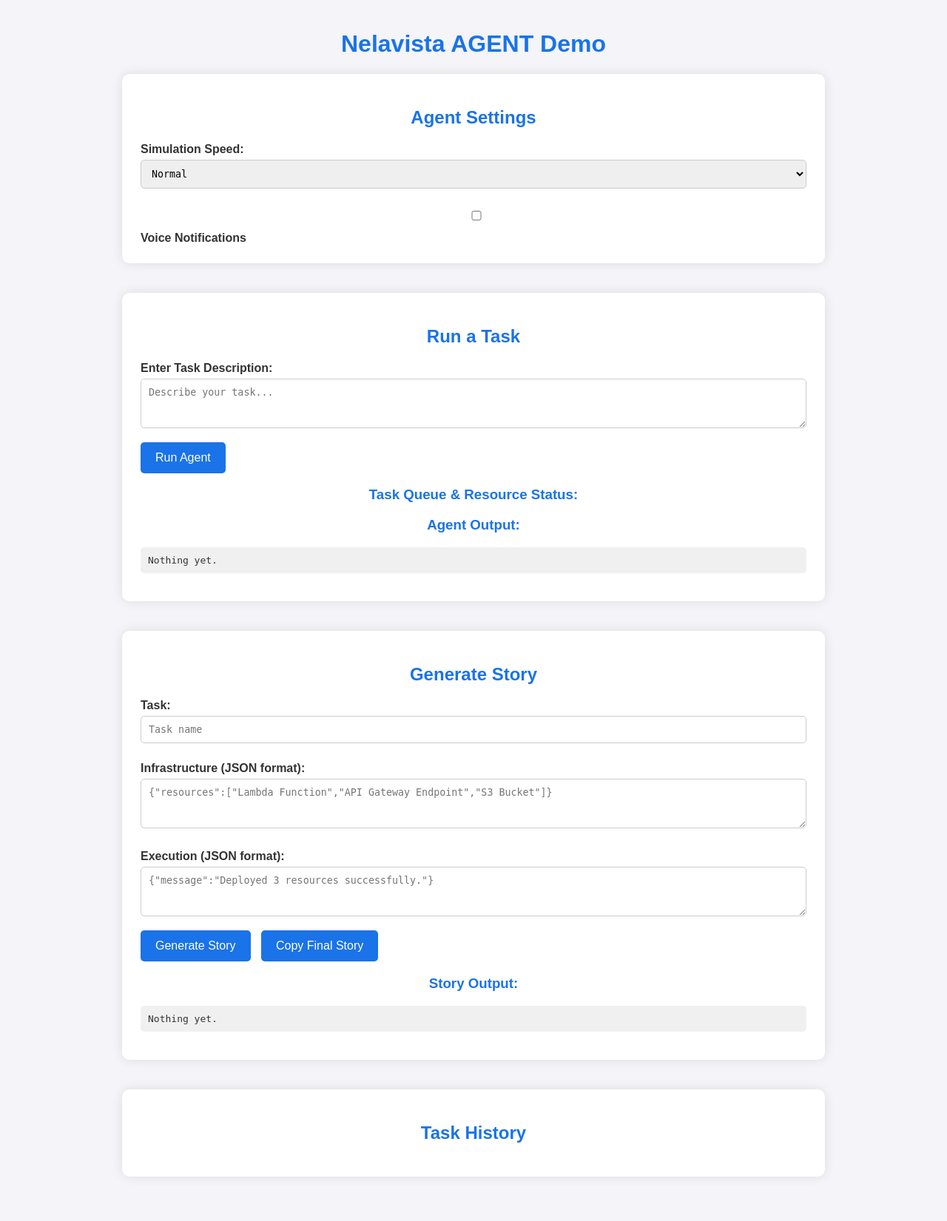
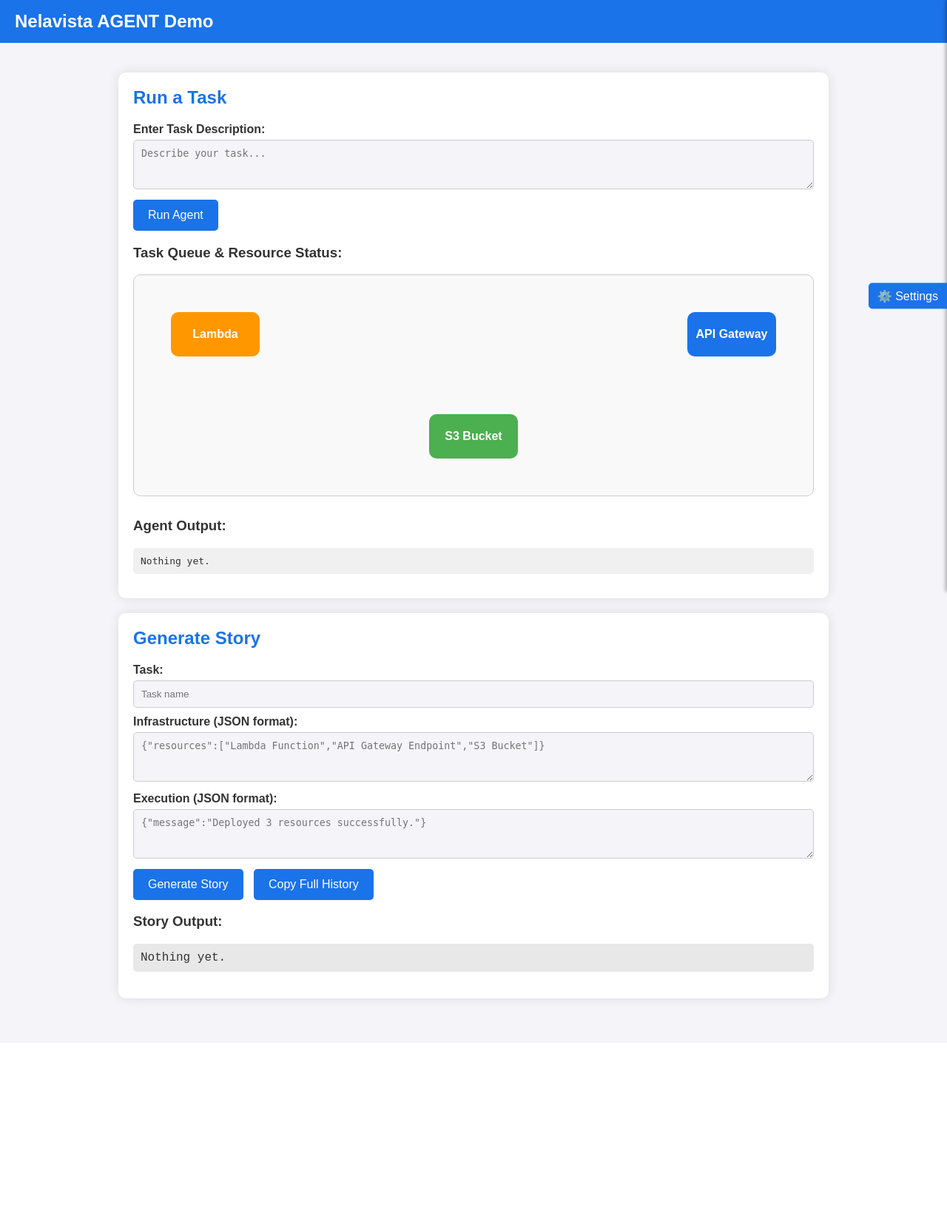
Before and after one commit to ABDULAFEEZ12/Nelavista-Agent, a FastAPI app: page / in a window 1280 px wide. Shown: the whole page at 74% size. After the commit the page ends 1361 px from the top, so only its background shows below. Run offline with FastAPI, Linux system fonts and the light colour scheme.

Commit message:
Update index.html

```diff
--- a/templates/index.html
+++ b/templates/index.html
@@ -5,135 +5,96 @@
 <meta name="viewport" content="width=device-width, initial-scale=1.0">
 <title>Nelavista AGENT Demo</title>
 <style>
-        body {
-            font-family: Arial, sans-serif;
-            background-color: #f4f4f9;
-            color: #333;
-            padding: 20px;
-            margin: 0;
+    :root {
+        --primary-color: #1a73e8;
+        --background-color: #f4f4f9;
+        --text-color: #333;
+        --card-bg: #fff;
+        --success-color: #4caf50;
+        --fail-color: #f44336;
+        --warning-color: #ff9800;
     }
-        h1, h2, h3 {
-            text-align: center;
-            color: #1a73e8;
-        }
-        .container {
-            max-width: 900px;
-            margin: 0 auto 40px auto;
-            background: #fff;
-            padding: 25px;
-            border-radius: 10px;
-            box-shadow: 0 0 15px rgba(0,0,0,0.1);
-        }
-        label {
-            font-weight: bold;
-            display: block;
-            margin-top: 10px;
-        }
-        input, textarea, select {
-            width: 100%;
-            padding: 10px;
-            margin-top: 5px;
-            margin-bottom: 15px;
-            border-radius: 5px;
-            border: 1px solid #ccc;
-            box-sizing: border-box;
-            font-family: monospace;
-        }
-        button {
-            background-color: #1a73e8;
-            color: #fff;
-            border: none;
-            padding: 12px 20px;
-            border-radius: 5px;
-            cursor: pointer;
-            font-size: 16px;
-            margin-right: 10px;
-        }
-        button:hover {
-            background-color: #1666c1;
-        }
-        pre {
-            background: #f0f0f0;
-            padding: 10px;
-            border-radius: 5px;
-            overflow-x: auto;
-            max-height: 300px;
-        }
-        .task-card {
-            background: #eef5ff;
-            margin: 10px 0;
-            padding: 15px;
-            border-radius: 8px;
-            border-left: 5px solid #1a73e8;
-            animation: fadeIn 0.5s ease;
-        }
-        .task-card.success { border-left-color: #28a745; }
-        .task-card.failed { border-left-color: #dc3545; }
-        .resource-status {
-            display: inline-block;
-            padding: 3px 8px;
-            margin: 2px;
-            border-radius: 4px;
-            color: #fff;
-            font-size: 12px;
-        }
-        .resource-pending { background-color: #ffc107; }
-        .resource-success { background-color: #28a745; }
-        .resource-failed { background-color: #dc3545; }
+    * { box-sizing: border-box; }
+    body { font-family: Arial, sans-serif; background-color: var(--background-color); color: var(--text-color); margin:0; }
+    header { display:flex; justify-content:space-between; align-items:center; padding:15px 20px; background-color: var(--primary-color); color:#fff;}
+    header h1 { margin:0; font-size:24px; }
+    .container { max-width: 1000px; margin: 20px auto; padding: 20px;}
+    .card { background: var(--card-bg); padding:20px; border-radius:10px; margin-bottom:20px; box-shadow: 0 0 15px rgba(0,0,0,0.1);}
+    h2 { color: var(--primary-color); margin-top:0;}
+    label { font-weight:bold;}
+    input, textarea { width:100%; padding:10px; margin-top:5px; margin-bottom:10px; border-radius:5px; border:1px solid #ccc; background-color: var(--background-color); color: var(--text-color);}
+    button { background-color: var(--primary-color); color:#fff; border:none; padding:12px 20px; border-radius:5px; cursor:pointer; font-size:16px; margin-right:10px;}
+    button:hover { background-color: #1666c1; }
+    pre { background: #f0f0f0; padding:10px; border-radius:5px; overflow-x:auto; max-height:300px;}
+    .resource-status { display:flex; gap:10px; flex-wrap:wrap; margin-top:10px;}
+    .resource { padding:5px 10px; border-radius:5px; color:#fff; font-weight:bold; animation: deployAnimation 0.5s ease forwards;}
+    .success { background-color: var(--success-color); }
+    .fail { background-color: var(--fail-color); }
+    .pending { background-color: var(--warning-color); }
+    @keyframes deployAnimation { 0%{transform: translateY(-20px); opacity:0;} 100%{transform: translateY(0); opacity:1;} }
 
-        .confetti {
-            position: fixed;
-            width: 10px;
-            height: 10px;
-            background: #ff0;
-            animation: fall 3s linear infinite;
-            opacity: 0.8;
-        }
+    /* Sidebar */
+    .sidebar { position:fixed; top:0; right:-250px; width:250px; height:100%; background: var(--card-bg); box-shadow:-2px 0 5px rgba(0,0,0,0.3); padding:20px; transition:right 0.3s; z-index:100;}
+    .sidebar.open { right:0; }
+    .sidebar h3 { margin-top:0; color: var(--primary-color);}
+    .sidebar-toggle { position:fixed; top:50%; right:0; transform:translateY(-50%); background:var(--primary-color); color:#fff; padding:8px 12px; border-radius:5px 0 0 5px; cursor:pointer; z-index:101; }
 
-        @keyframes fadeIn {
-            from { opacity: 0; transform: translateY(-10px); }
-            to { opacity: 1; transform: translateY(0); }
-        }
-        @keyframes fall {
-            0% { transform: translateY(-10px) rotate(0deg); }
-            100% { transform: translateY(100vh) rotate(360deg); }
-        }
+    /* Story */
+    .story-output { white-space: pre-wrap; font-family: "Courier New", Courier, monospace; background: #e8e8e8; padding:10px; border-radius:5px; max-height:300px; overflow-y:auto; animation:typewriter 1s steps(40) forwards;}
+    @keyframes typewriter { from{width:0;} to{width:100%;} }
 
-        /* Mobile-friendly adjustments */
-        @media(max-width: 700px) {
-            .container { padding: 15px; }
-            button { width: 100%; margin-bottom: 10px; }
-        }
+    /* Interactive Diagram */
+    #diagram { width:100%; height:300px; border:1px solid #ccc; margin-top:15px; border-radius:10px; background: #f9f9f9; position:relative; overflow:hidden;}
+    .node { position:absolute; width:120px; height:60px; border-radius:10px; display:flex; align-items:center; justify-content:center; font-weight:bold; color:#fff; transition: all 0.3s; }
+    .lambda { background: #ff9800; top: 50px; left: 50px; }
+    .api { background: #1a73e8; top: 50px; right: 50px; }
+    .s3 { background: #4caf50; bottom: 50px; left: calc(50% - 60px); }
+
+    .task-queue { position:absolute; top:-50px; left:50%; transform:translateX(-50%); background: var(--primary-color); color:#fff; padding:5px 10px; border-radius:5px; animation: queueMove 1s linear forwards; }
+    @keyframes queueMove { 0%{ top:-50px; opacity:0;} 50%{ top:120px; opacity:1;} 100%{ top:50px; opacity:1;} }
+
+    /* Arrows */
+    .arrow { position:absolute; width:2px; background: var(--text-color); animation: drawArrow 0.5s forwards; }
+    @keyframes drawArrow { from{height:0;} to{height:100px;} }
+
+    /* Confetti burst */
+    .burst { position:absolute; width:10px; height:10px; border-radius:50%; background: var(--success-color); animation: burstAnim 0.6s ease forwards; }
+    @keyframes burstAnim { 0%{opacity:1; transform:scale(0);} 50%{transform:scale(1.5);} 100%{opacity:0; transform:scale(0);} }
+
+    @media(max-width:600px){ .container{ padding:10px;} .node {width:80px; height:50px; font-size:12px;} }
 </style>
 </head>
 <body>
+<header>
     <h1>Nelavista AGENT Demo</h1>
+</header>
+
+<div class="sidebar" id="sidebar">
+    <h3>Agent Settings</h3>
+    <label>Simulation Speed:</label>
+    <input type="range" id="speedRange" min="0.1" max="2" step="0.1" value="1">
+    <label><input type="checkbox" id="voiceNotify"> Voice Notifications</label>
+</div>
+<div class="sidebar-toggle" onclick="toggleSidebar()">⚙️ Settings</div>
 
 <div class="container">
-        <h2>Agent Settings</h2>
-        <label for="speed">Simulation Speed:</label>
-        <select id="speed">
-            <option value="fast">Fast</option>
-            <option value="normal" selected>Normal</option>
-            <option value="slow">Slow</option>
-        </select>
-        <label><input type="checkbox" id="voiceNotify"> Voice Notifications</label>
-    </div>
-
-    <div class="container">
+    <div class="card">
         <h2>Run a Task</h2>
         <label for="taskInput">Enter Task Description:</label>
         <textarea id="taskInput" rows="3" placeholder="Describe your task..."></textarea>
         <button onclick="runAgent()">Run Agent</button>
-
         <h3>Task Queue & Resource Status:</h3>
-        <div id="taskQueue"></div>
-
+        <div id="diagram">
+            <div class="node lambda">Lambda</div>
+            <div class="node api">API Gateway</div>
+            <div class="node s3">S3 Bucket</div>
+        </div>
+        <div class="resource-status" id="resourceStatus"></div>
         <h3>Agent Output:</h3>
         <pre id="agentOutput">Nothing yet.</pre>
     </div>
 
-    <div class="container">
+    <div class="card">
         <h2>Generate Story</h2>
         <label for="storyTaskInput">Task:</label>
         <input type="text" id="storyTaskInput" placeholder="Task name">
@@ -142,143 +103,106 @@
         <label for="storyExecutionInput">Execution (JSON format):</label>
         <textarea id="storyExecutionInput" rows="3" placeholder='{"message":"Deployed 3 resources successfully."}'></textarea>
         <button onclick="generateStory()">Generate Story</button>
-        <button onclick="copyStory()">Copy Final Story</button>
-
+        <button onclick="copyHistory()">Copy Full History</button>
         <h3>Story Output:</h3>
-        <pre id="storyOutput">Nothing yet.</pre>
+        <pre id="storyOutput" class="story-output">Nothing yet.</pre>
     </div>
-
-    <div class="container">
-        <h2>Task History</h2>
-        <div id="history"></div>
 </div>
 
 <script>
-        const taskQueueEl = document.getElementById("taskQueue");
-        const historyEl = document.getElementById("history");
+let history = [];
+
+function toggleSidebar() { document.getElementById('sidebar').classList.toggle('open'); }
 
 async function runAgent() {
-            const taskText = document.getElementById("taskInput").value;
-            if (!taskText) return alert("Please enter a task description.");
+    const task = document.getElementById("taskInput").value;
+    const speed = parseFloat(document.getElementById("speedRange").value);
+    const voiceNotify = document.getElementById("voiceNotify").checked;
+    const resourceDiv = document.getElementById("resourceStatus");
+    const diagram = document.getElementById("diagram");
+    resourceDiv.innerHTML = "";
 
-            const speed = document.getElementById("speed").value;
-            const voiceNotify = document.getElementById("voiceNotify").checked;
+    const resources = ["Lambda Function", "API Gateway Endpoint", "S3 Bucket"];
+    let executed_resources = [];
 
-            // Clear queue
-            taskQueueEl.innerHTML = "";
-            agentOutput.textContent = "Running...";
+    // Animate Task Queue
+    const queue = document.createElement("div");
+    queue.className = "task-queue";
+    queue.textContent = task;
+    diagram.appendChild(queue);
 
-            // Simulate resource execution
-            const resources = ["Lambda Function", "API Gateway Endpoint", "S3 Bucket"];
-            const executedResources = [];
-            for (let i = 0; i < resources.length; i++) {
-                const resName = resources[i];
-                const resEl = document.createElement("span");
-                resEl.textContent = resName;
-                resEl.className = "resource-status resource-pending";
-                taskQueueEl.appendChild(resEl);
-                await sleep(speed === "fast" ? 100 : speed === "normal" ? 300 : 600);
-                resEl.className = "resource-status resource-success";
-                executedResources.push(resName);
+    const lambda = diagram.querySelector(".lambda");
+    const api = diagram.querySelector(".api");
+    const s3 = diagram.querySelector(".s3");
+
+    function drawArrow(from, to) {
+        const arrow = document.createElement("div");
+        arrow.className = "arrow";
+        arrow.style.left = from.offsetLeft + from.offsetWidth/2 + "px";
+        arrow.style.top = from.offsetTop + from.offsetHeight + "px";
+        arrow.style.height = (to.offsetTop - from.offsetTop - from.offsetHeight) + "px";
+        diagram.appendChild(arrow);
+        setTimeout(()=>arrow.remove(), 1000);
     }
 
-            const message = `Deployed ${executedResources.length} resources successfully.`;
+    for(let i=0; i<resources.length; i++){
+        const res = resources[i];
+        const div = document.createElement("div");
+        div.textContent = res + " (Pending)";
+        div.classList.add("resource","pending");
+        resourceDiv.appendChild(div);
 
-            const result = {
-                task: taskText,
-                reasoning: `Analyzed task: '${taskText}' and created an execution plan.`,
-                infra_plan: {
-                    service: "Lambda + API Gateway",
-                    task_summary: `Scaffolded infrastructure for: ${taskText}`,
-                    resources
-                },
-                execution: {
-                    status: "success",
-                    executed_resources: executedResources,
-                    message
+        if(i===0) drawArrow(lambda, api);
+        if(i===1) drawArrow(api, s3);
+
+        await new Promise(r => setTimeout(r, 500/speed));
+        div.textContent = res + " (Success)";
+        div.classList.remove("pending"); div.classList.add("success");
+        executed_resources.push(res);
+
+        const burst = document.createElement("div");
+        burst.className = "burst";
+        burst.style.left = div.offsetLeft + "px";
+        burst.style.top = div.offsetTop + "px";
+        resourceDiv.appendChild(burst);
+        setTimeout(()=>burst.remove(),600);
+
+        if(voiceNotify) new Audio('https://actions.google.com/sounds/v1/cartoon/clang_and_wobble.ogg').play();
+    }
+    diagram.removeChild(queue);
+
+    const output = {
+        result: {
+            task: task,
+            reasoning: `Analyzed task: '${task}' and created an execution plan.`,
+            infra_plan: { service: "Lambda + API Gateway", task_summary: task, resources },
+            execution: { status: "success", executed_resources, message: `Deployed ${executed_resources.length} resources successfully.` }
         }
     };
+    document.getElementById("agentOutput").textContent = JSON.stringify(output, null, 2);
 
-            document.getElementById("agentOutput").textContent = JSON.stringify(result, null, 2);
-
-            addHistoryCard(taskText, result, executedResources, message);
-
-            if (voiceNotify) {
-                const utterance = new SpeechSynthesisUtterance("Task completed successfully!");
-                speechSynthesis.speak(utterance);
-            }
-
-            confettiAnimation();
+    history.push({ task, infra: {resources}, execution: { message: `Deployed ${executed_resources.length} resources successfully.` } });
+    document.getElementById("storyTaskInput").value = task;
+    document.getElementById("storyInfraInput").value = JSON.stringify({resources}, null, 2);
+    document.getElementById("storyExecutionInput").value = JSON.stringify({ message: `Deployed ${executed_resources.length} resources successfully.` }, null, 2);
 }
 
 async function generateStory() {
-            try {
     const task = document.getElementById("storyTaskInput").value;
     const infra = JSON.parse(document.getElementById("storyInfraInput").value);
     const execution = JSON.parse(document.getElementById("storyExecutionInput").value);
 
-                const story = (
-                    `The task '${task}' was executed successfully.\n` +
-                    `Infrastructure used: ${infra.resources.join(", ")}.\n` +
-                    `Execution summary: ${execution.message}.\n` +
-                    "Lambda handled logic, API Gateway exposed the endpoint, and S3 provided storage.\n" +
-                    "This architecture ensures scalability and smooth operations."
-                );
-
-                typeWriter(story, document.getElementById("storyOutput"));
-            } catch (err) {
-                alert("Invalid JSON input for infrastructure or execution.");
-            }
+    const story = `The task '${task}' was executed successfully.
+Infrastructure used: ${infra.resources.join(", ")}.
+Execution summary: ${execution.message}.
+Lambda handled logic, API Gateway exposed the endpoint, and S3 provided storage.
+This architecture ensures scalability and smooth operations.`;
+    document.getElementById("storyOutput").textContent = story;
 }
 
-        function addHistoryCard(task, result, resources, message) {
-            const card = document.createElement("div");
-            card.className = "task-card success";
-
-            card.innerHTML = `
-                <strong>Task:</strong> ${task} <br>
-                <strong>Resources:</strong> ${resources.map(r => `<span class="resource-status resource-success">${r}</span>`).join(" ")}<br>
-                <strong>Execution:</strong> ${message}<br>
-                <button onclick="toggleJSON(this)">Show/Hide JSON</button>
-                <pre style="display:none;">${JSON.stringify(result, null, 2)}</pre>
-            `;
-
-            historyEl.prepend(card);
-        }
-
-        function toggleJSON(btn) {
-            const pre = btn.nextElementSibling;
-            pre.style.display = pre.style.display === "none" ? "block" : "none";
-        }
-
-        function copyStory() {
-            const storyText = document.getElementById("storyOutput").textContent;
-            navigator.clipboard.writeText(storyText);
-            alert("Story copied to clipboard!");
-        }
-
-        function typeWriter(text, el, i = 0) {
-            el.textContent = "";
-            const interval = setInterval(() => {
-                if (i < text.length) {
-                    el.textContent += text[i++];
-                } else clearInterval(interval);
-            }, 20);
-        }
-
-        function sleep(ms) {
-            return new Promise(resolve => setTimeout(resolve, ms));
-        }
-
-        function confettiAnimation() {
-            for (let i = 0; i < 50; i++) {
-                const conf = document.createElement("div");
-                conf.className = "confetti";
-                conf.style.left = Math.random() * window.innerWidth + "px";
-                conf.style.backgroundColor = `hsl(${Math.random()*360},100%,50%)`;
-                document.body.appendChild(conf);
-                setTimeout(() => conf.remove(), 3000);
-            }
+function copyHistory() {
+    const text = JSON.stringify(history, null, 2);
+    navigator.clipboard.writeText(text).then(()=>alert("History copied to clipboard!"));
 }
 </script>
 </body>
```
Lines whose indentation alone changed are shown as unchanged.
